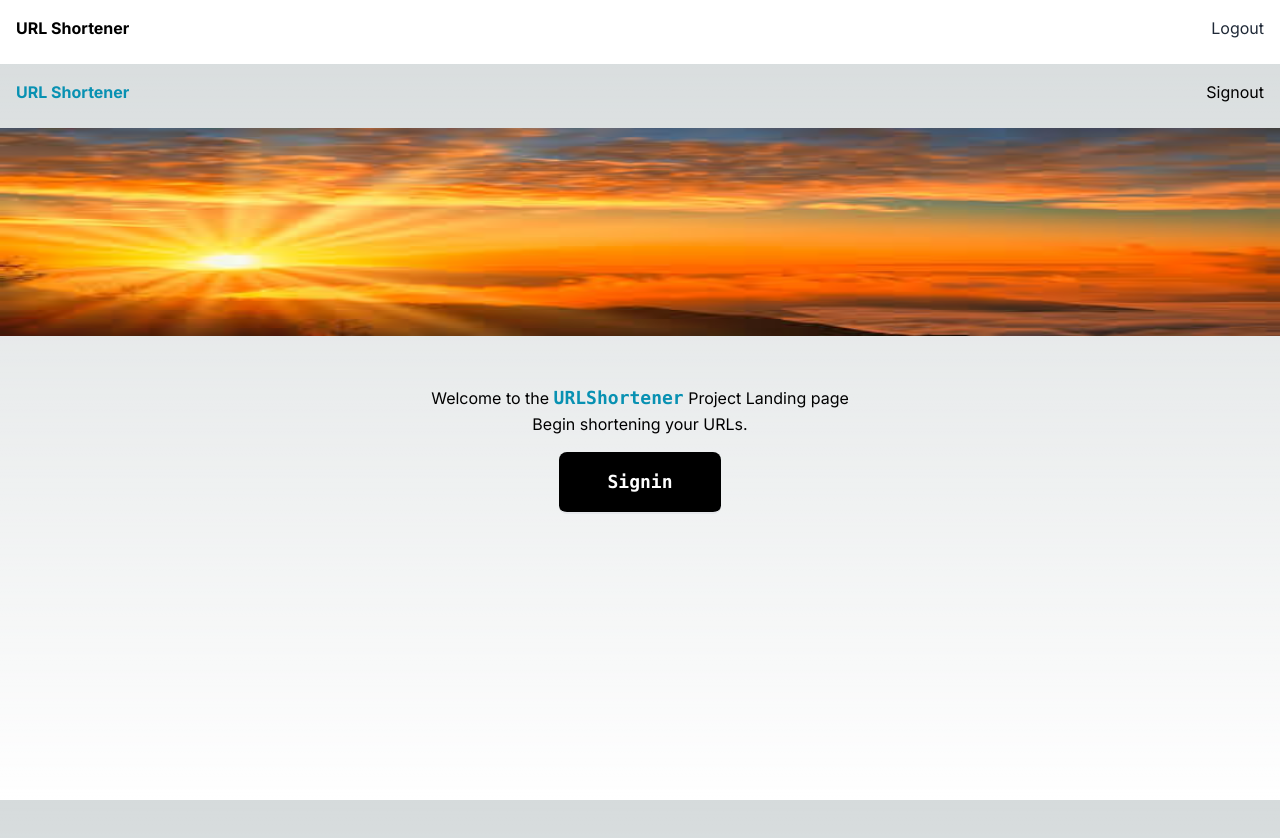
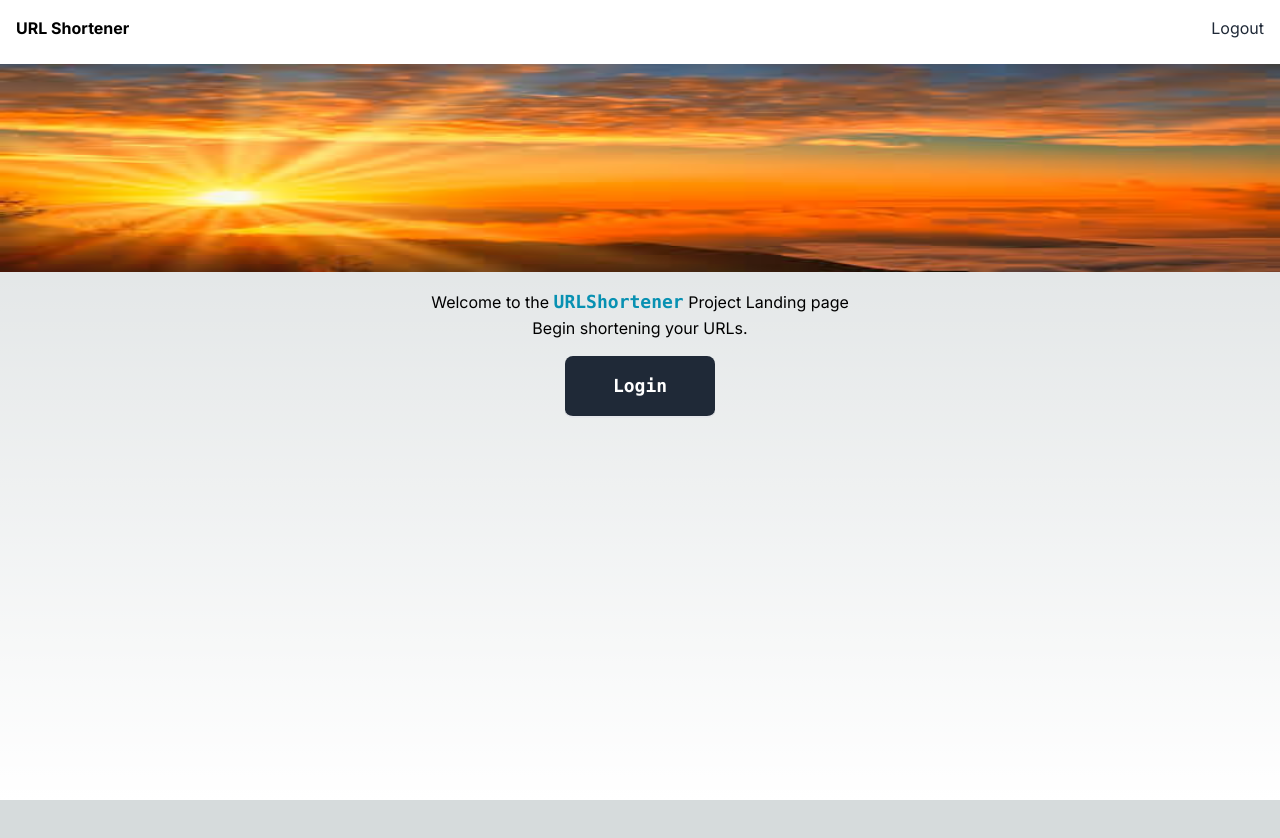
Before and after one commit to akinolaemmanuel49/URL-Shortener-Service-UI, a Next.js app: page / in a window 1280 px wide. Shown: the top 838 px of the page. After the commit the page ends 800 px from the top, so only its background shows below. Built offline with nearby package versions, Linux system fonts and the light colour scheme.

Commit message:
Update landing page

```diff
--- a/app/page.tsx
+++ b/app/page.tsx
@@ -1,22 +1,13 @@
 import Image from "next/image";
+
 import PlaceHolderImage from "../public/media/images/PlaceHolder.jpeg";
 
 export default function Home() {
   return (
-    <main className="flex min-h-screen flex-col">
-      <div className="flex flex-col md:flex-row justify-between p-4">
-        <div className="flex font-bold text-left py-4 md:py-0 text-cyan-600">
-          URL Shortener
-        </div>
-        <div className="flex md:flex-row flex-col gap-4">
-          <div className="hover:text-cyan-600">Signout</div>
-        </div>
-      </div>
+    <div>
+      <main className="flex flex-col">
         {/* Hero Image should be here */}
-      <div
-        className="mt-2"
-        style={{ width: "100%", height: "208px", position: "relative" }}
-      >
+        <div style={{ width: "100%", height: "208px", position: "relative" }}>
           <Image
             src={PlaceHolderImage}
             placeholder="blur"
@@ -24,7 +15,7 @@ export default function Home() {
             fill
           />
         </div>
-      <div className="flex flex-col justify-between items-center mt-8 p-4">
+        <div className="flex flex-col justify-between items-center p-4">
           <p className="text-center">
             Welcome to the{" "}
             <span className="font-bold font-mono text-lg text-cyan-600">
@@ -36,12 +27,13 @@ export default function Home() {
           {/* This should be conditional, should show Go to Dashboard if user is authenticated. */}
           {/* Conditonal Starts Here */}
           <div className="flex flex-col gap-4 mt-4">
-          <div className="border-b-2 rounded-lg bg-black text-white hover:text-cyan-600 px-12 py-4 font-mono font-bold text-lg">
-            Signin
+            <div className="border-b-2 rounded-lg bg-gray-800 text-white hover:text-cyan-600 px-12 py-4 font-mono font-bold text-lg">
+              <a href="/api/auth/login">Login</a>
             </div>
           </div>
           {/* Conditonal Ends Here */}
         </div>
       </main>
+    </div>
   );
 }
```
Lines whose indentation alone changed are shown as unchanged.
